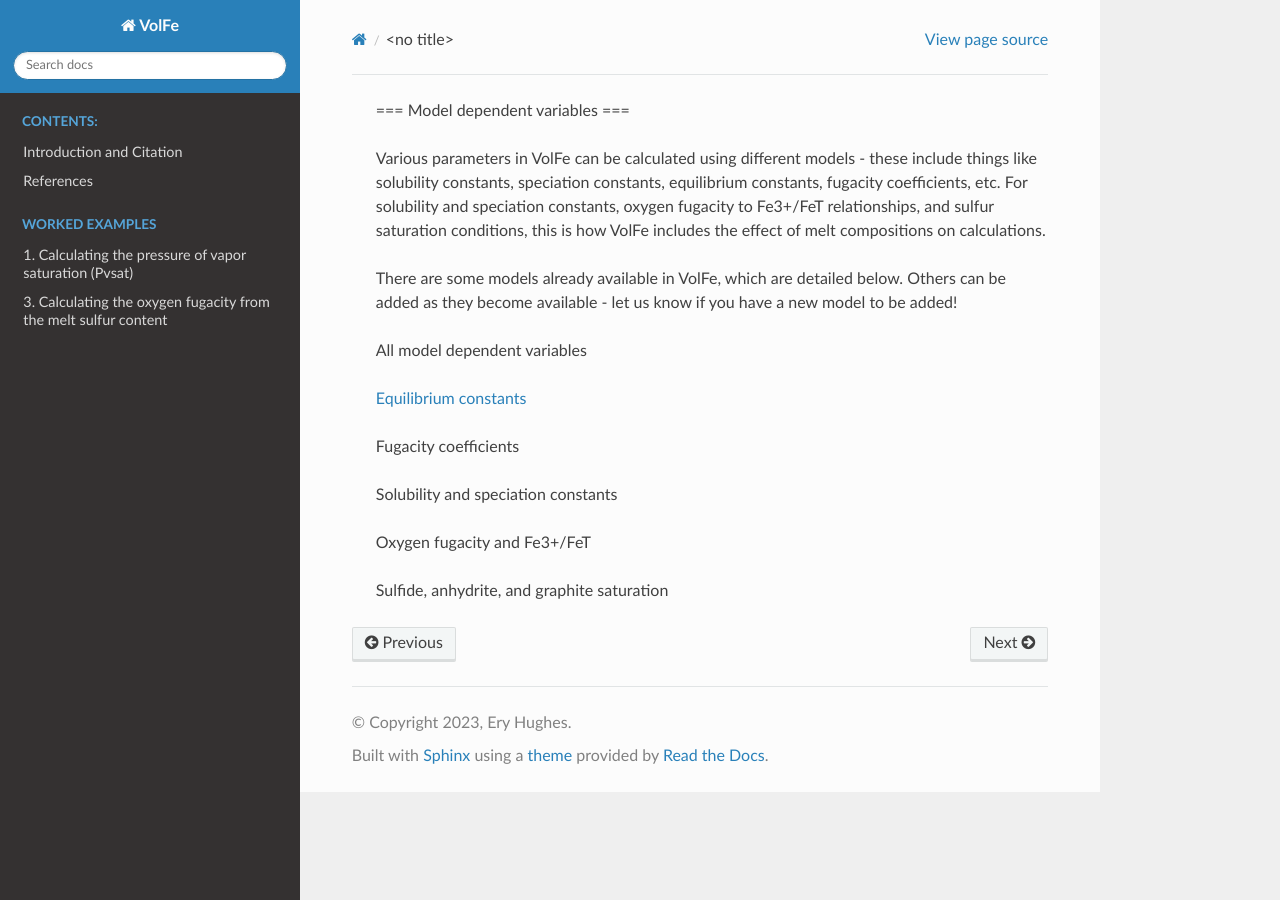
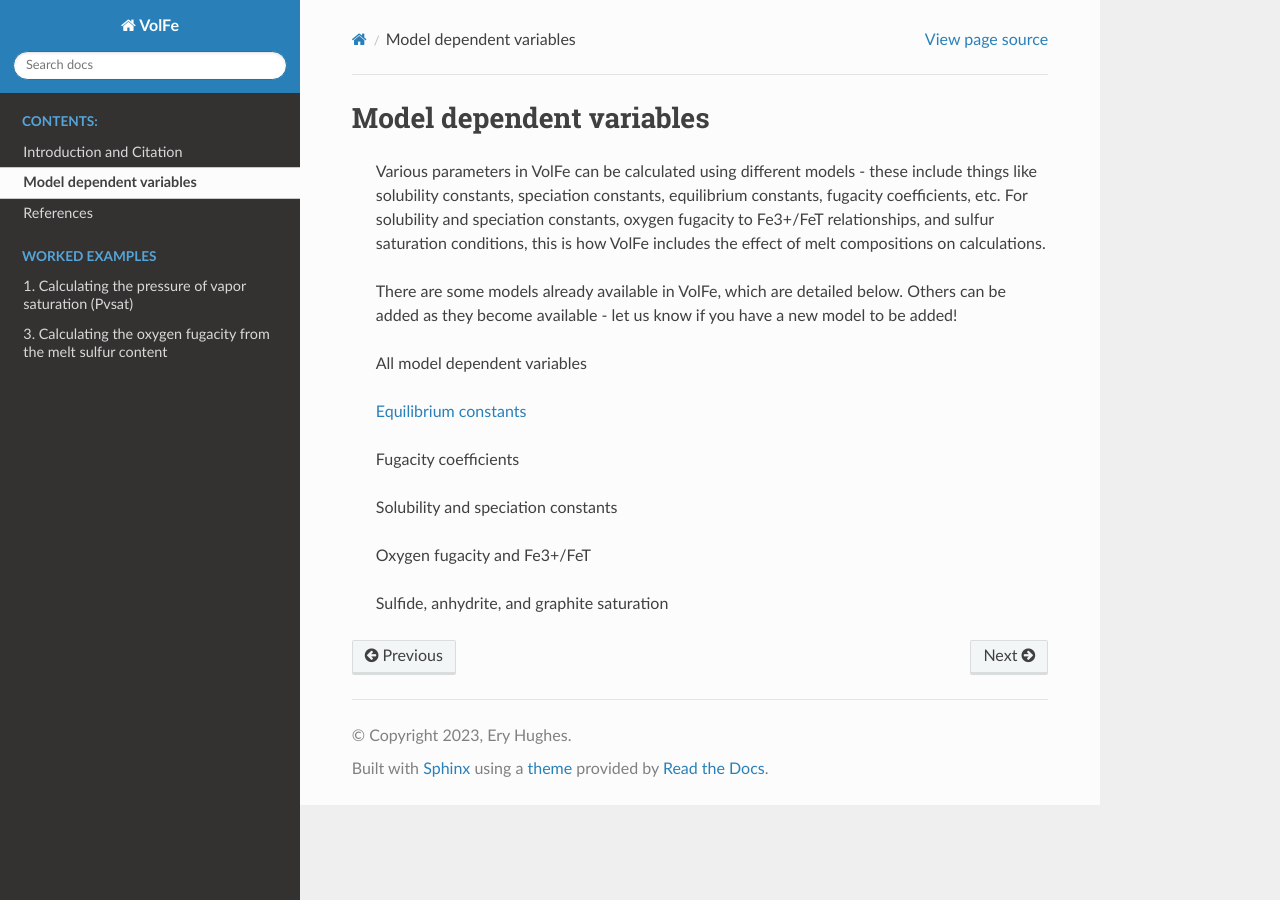
Before and after one commit to eryhughes/VolFe, a Sphinx documentation site: the page built from docs/current_mdv.rst, in a window 1280 px wide. Built offline with Sphinx 7.4.7 and the Read the Docs theme 2.0.0, drawn with Linux system fonts in a browser that asks for light colours.

Commit message:
Update current_mdv.rst

```diff
--- a/docs/current_mdv.rst
+++ b/docs/current_mdv.rst
@@ -1,6 +1,6 @@
-    ===
-    Model dependent variables
-    ===
+=========================
+Model dependent variables
+=========================
 
     Various parameters in VolFe can be calculated using different models - these include things like solubility constants, speciation constants, equilibrium constants, fugacity coefficients, etc.
     For solubility and speciation constants, oxygen fugacity to Fe3+/FeT relationships, and sulfur saturation conditions, this is how VolFe includes the effect of melt compositions on calculations.
```
